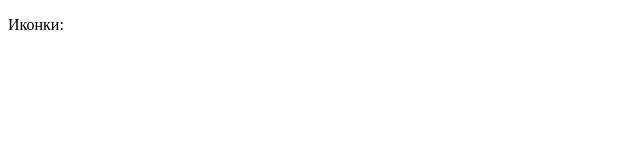
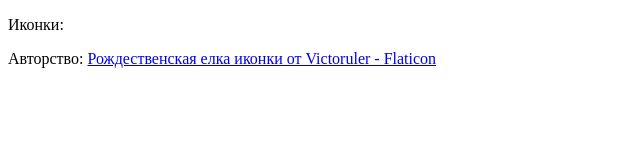
Before and after one commit to kiti832/dem.github.io, a plain HTML site: page index.html in a window 1280 px wide. Shown: the whole page, without its empty margins (0-640 px from the left). Drawn offline with Linux system fonts and the light colour scheme.

Commit message:
Update index.html

```diff
--- a/index.html
+++ b/index.html
@@ -6,6 +6,8 @@
 </head>
 <body>
   <p>Иконки:
+  <p> Авторство:
+      <a href="https://www.flaticon.com/ru/free-icons/-" title="Рождественская елка иконки">Рождественская елка иконки от Victoruler - Flaticon</a>
 </p>
 </body>
 </html>
```
